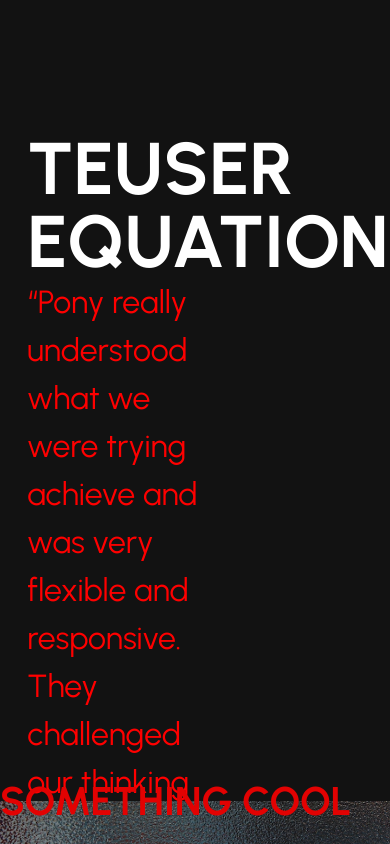
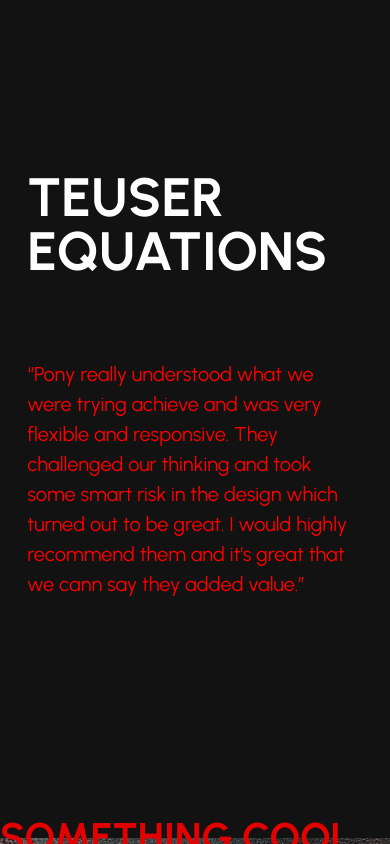
Before and after one commit to ivantrejoc/zoerowebsite, a React (Vite) app: page /teuser in a window 390 px wide. Shown: the part 1220-2064 px from the top of the page. Built offline with nearby package versions, Linux system fonts and the light colour scheme.

Commit message:
teuser/equations-responsive

```diff
--- a/src/pages/Teuser.jsx
+++ b/src/pages/Teuser.jsx
@@ -339,9 +339,9 @@ const Teuser = () => {
           }}
         />
       </Box>
-      {/* DOMAIN APP SECTION */}
+      {/* TEUSER APP SECTION */}
       <Box
-        id="domain-app-container"
+        id="teuser-app-container"
         sx={{
           display: "flex",
           justifyContent: "center",
@@ -352,7 +352,29 @@ const Teuser = () => {
           overflowX: "0px",
           height: "50vh",
           maxHeight: "50vh",
-          marginBottom: 12
+          marginBottom: 12,
+          [theme.breakpoints.down("xxl")]: {
+            height: "69vh",
+            maxHeight: "69vh"
+          },
+          [theme.breakpoints.down("md")]: {
+            height: "120vh",
+            maxHeight: "120vh"
+          },
+          [theme.breakpoints.down("sm")]: {
+            height: "60vh",
+            maxHeight: "60vh",
+            marginBottom: 6
+          },
+          [theme.breakpoints.down("xs")]: {
+            height: "39vh",
+            maxHeight: "39vh",
+            marginBottom: 4
+          },
+          [theme.breakpoints.down("xxs")]: {
+            height: "52vh",
+            maxHeight: "52vh"
+          }
         }}
       >
         <Box
@@ -370,7 +392,8 @@ const Teuser = () => {
           <Grid container columnGap={2} sx={{ height: "100%" }}>
             <Grid
               item
-              xs={5}
+              xxl={5}
+              xl={4.6}
               sx={{
                 display: "flex",
                 justifyContent: "start",
@@ -384,7 +407,19 @@ const Teuser = () => {
                   fontSize: "4.575rem",
                   fontStyle: "normal",
                   fontWeight: "700",
-                  lineHeight: "100%"
+                  lineHeight: "100%",
+                  [theme.breakpoints.down("xxl")]: {
+                    fontSize: "4.275rem"
+                  },
+                  [theme.breakpoints.down("md")]: {
+                    fontSize: "4.375rem"
+                  },
+                  [theme.breakpoints.down("sm")]: {
+                    fontSize: "3.375rem"
+                  },
+                  [theme.breakpoints.down("xs")]: {
+                    fontSize: "2.2375rem"
+                  }
                 }}
               >
                 TEUSER EQUATIONS
@@ -392,7 +427,8 @@ const Teuser = () => {
             </Grid>
             <Grid
               item
-              xs={6.87}
+              xxl={6.87}
+              xl={7.2}
               sx={{
                 display: "flex",
                 justifyContent: "start",
@@ -410,7 +446,16 @@ const Teuser = () => {
                   fontStyle: "normal",
                   fontWeight: "400",
                   lineHeight: "150%",
-                  letterSpacing: 0
+                  letterSpacing: 0,
+                  [theme.breakpoints.down("xxl")]: {
+                    fontSize: "2.31244rem"
+                  },
+                  [theme.breakpoints.down("sm")]: {
+                    fontSize: "1.25rem"
+                  },
+                  [theme.breakpoints.down("xs")]: {
+                    fontSize: "0.9375rem"
+                  }
                 }}
               >
                 “Pony really understood what we were trying achieve and was very
```
